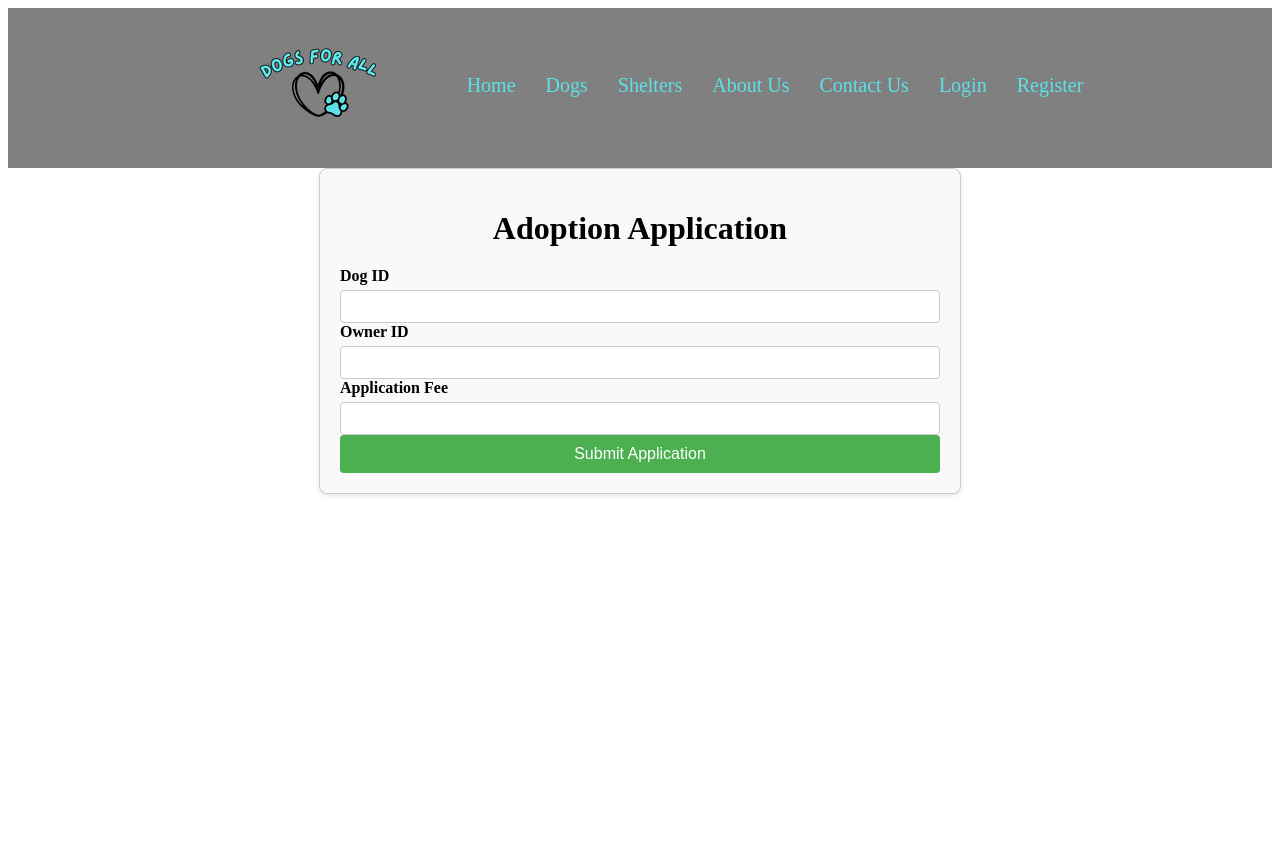
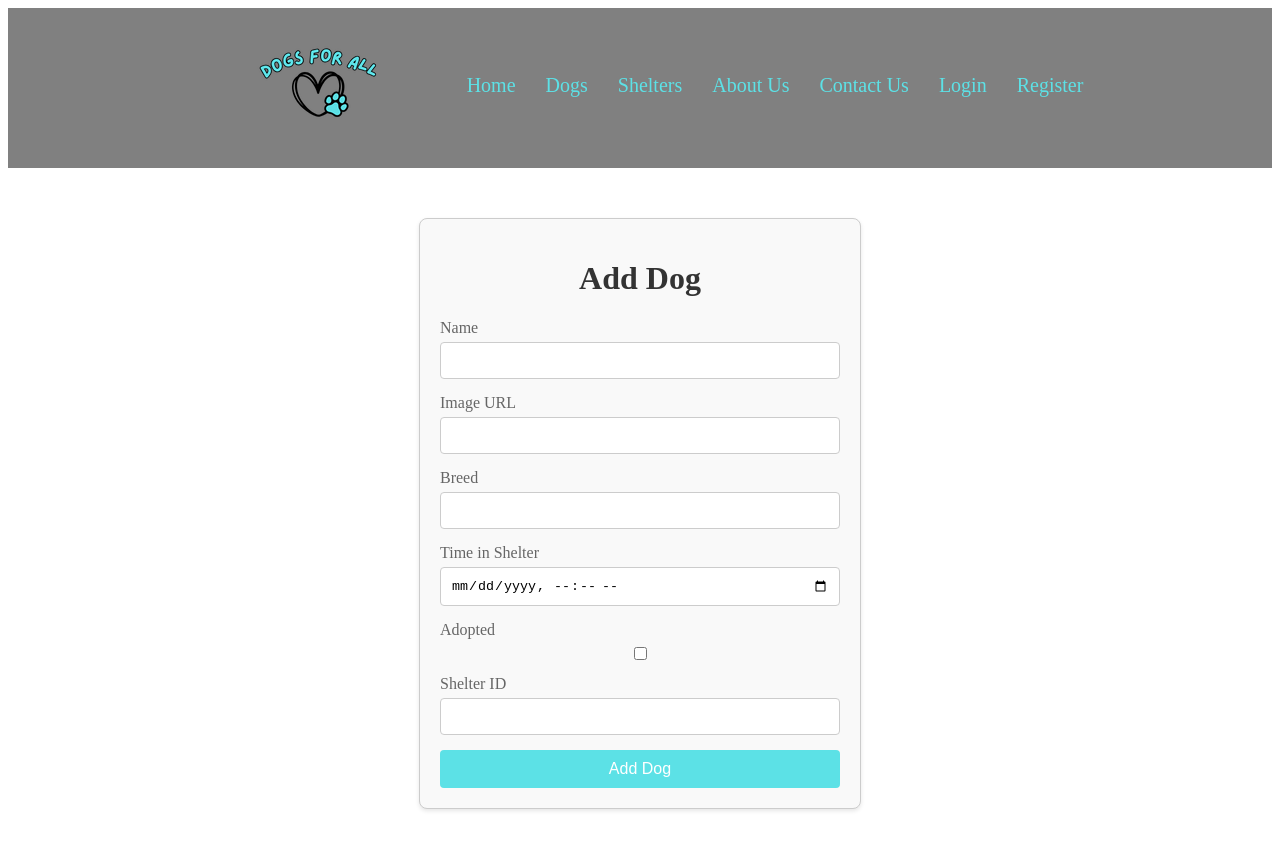
Before and after one commit to ineedsleep2000/Dogs-for-All, a React (Create React App) app in the folder client/: page /add-dog in a window 1280 px wide. Shown: the top 850 px of the page. Before the commit the page ends 800 px from the top, so only its background shows below. Built offline with nearby package versions, Linux system fonts and the light colour scheme; no server answers.

Commit message:
everything works

```diff
--- a/client/src/AddShelter.css
+++ b/client/src/AddShelter.css
@@ -3,7 +3,7 @@
     max-width: 400px;
     margin: 50px auto;
     padding: 20px;
-    border: 1px solid #ccc;
+    border: 1px solid grey;
     border-radius: 8px;
     background-color: #f9f9f9;
     box-shadow: 0 2px 4px rgba(0, 0, 0, 0.1);
@@ -33,7 +33,7 @@
 
   .add-shelter-container button {
     padding: 10px;
-    background-color: #5ce1e6;
+    background-color: darkcyan;
     border: none;
     border-radius: 4px;
     color: white;
@@ -42,10 +42,10 @@
   }
 
   .add-shelter-container button:hover {
-    background-color: #45b8bd;
+    background-color: #5ce1e6;
   }
 
   .add-shelter-container p {
-    color: red;
+    color: #ff6666;
     text-align: center;
   }
--- a/client/src/DogCard.css
+++ b/client/src/DogCard.css
@@ -23,7 +23,7 @@
   display: block;
   width: 100%;
   padding: 8px 16px;
-  background-color: #5ce1e6;
+  background-color: darkcyan;
   border: none;
   border-radius: 4px;
   color: white;
@@ -33,11 +33,11 @@
 }
 
 .dog-card button:hover {
-  background-color: #45b8bd;
+  background-color: #5ce1e6;
 }
 
 .dog-card .delete-button {
-  background-color: #e74c3c;
+  background-color: #ff6666;
   margin-top: 8px;
 }
 
@@ -46,10 +46,10 @@
 }
 
 .dog-card .edit-button {
-  background-color: lightgreen;
+  background-color: darkcyan;
   margin-top: 8px;
 }
 
 .dog-card .edit-button:hover {
-  background-color: lightgreen;
+  background-color: #5ce1e6;
 }
--- a/client/src/EditDog.css
+++ b/client/src/EditDog.css
@@ -34,7 +34,7 @@
   }
 
   .edit-dog-container button {
-    background-color: #5ce1e6;
+    background-color: #4CAF50;
     color: white;
     cursor: pointer;
     transition: background-color 0.3s ease;
@@ -42,7 +42,7 @@
   }
 
   .edit-dog-container button:hover {
-    background-color: #45b8bd;
+    background-color: #45a049;
   }
 
   .edit-dog-container .error-message {
--- a/client/src/EditShelter.css
+++ b/client/src/EditShelter.css
@@ -34,7 +34,7 @@
 }
 
 .edit-shelter-container button {
-  background-color: #5ce1e6;
+  background-color: #4CAF50;
   color: white;
   cursor: pointer;
   transition: background-color 0.3s ease;
@@ -42,7 +42,7 @@
 }
 
 .edit-shelter-container button:hover {
-  background-color: #45b8bd;
+  background-color: #5ce1e6;
 }
 
 .edit-shelter-container .error-message {
--- a/client/src/Navbar.css
+++ b/client/src/Navbar.css
@@ -45,5 +45,5 @@ nav a.active {
 }
 
 .logout-button:hover {
-  background-color: #cc5252;
+  background-color: #ff6666;
 }
--- a/client/src/ShelterCard.css
+++ b/client/src/ShelterCard.css
@@ -11,11 +11,11 @@
 
 .shelter-card h3 {
   margin: 0;
-  color: #333;
+  color: black;
 }
 
 .shelter-card p {
-  color: #666;
+  color: black;
   margin: 8px 0;
 }
 
@@ -23,25 +23,24 @@
   display: block;
   width: 100%;
   padding: 8px 16px;
-  background-color: #5ce1e6;
   border: none;
   border-radius: 4px;
-  color: white;
+  color: grey;
   cursor: pointer;
   font-size: 16px;
   margin-top: 8px;
 }
 
 .shelter-card button:hover {
-  background-color: #45b8bd;
+  background-color: lightblue;
 }
 
 .shelter-card .edit-button {
-  background-color: lightgreen;
+  background-color: cyan;
   margin-top: 0;
 }
 
 .shelter-card .delete-button {
-  background-color: #ff3333;
+  background-color: #ff6666;
   margin-top: 8px;
 }
--- a/client/src/components/AddDog.js
+++ b/client/src/components/AddDog.js
@@ -1,78 +1,103 @@
-// src/components/AdoptApp.js
-import React, { useState, useEffect } from 'react';
-import { useHistory, useLocation } from 'react-router-dom';
-import '../AdoptApp.css'; // Import the CSS file
+// src/components/AddDog.js
+import React, { useState } from 'react';
+import { format } from 'date-fns';
+import '../AddDog.css';
 
-const AdoptApp = ({ user }) => {
-  const location = useLocation();
-  const { dogId } = location.state || {};
-  const [applicationFee, setApplicationFee] = useState('');
+const AddDog = () => {
+  const [name, setName] = useState('');
+  const [image, setImage] = useState('');
+  const [breed, setBreed] = useState('');
+  const [timeInShelter, setTimeInShelter] = useState('');
+  const [adopted, setAdopted] = useState(false);
+  const [shelterId, setShelterId] = useState('');
   const [error, setError] = useState('');
-  const history = useHistory();
-
-  useEffect(() => {
-    if (dogId && user && user.id) {
-      setApplicationFee((Math.random() * 100).toFixed(2)); // Generate a random fee between 0 and 100
-    }
-  }, [dogId, user]);
+  const [success, setSuccess] = useState('');
 
   const handleSubmit = async (e) => {
     e.preventDefault();
     setError('');
-
-    if (!user || !user.id) {
-      setError('User not logged in');
-      return;
-    }
+    setSuccess('');
 
     try {
-      const response = await fetch('/adoption_applications', {
+      const formattedTimeInShelter = format(new Date(timeInShelter), 'MMM dd yyyy hh:mma');
+
+      const response = await fetch('/dogs', {
         method: 'POST',
         headers: {
           'Content-Type': 'application/json',
         },
-        body: JSON.stringify({ dog_id: dogId, owner_id: user.id, adoption_fee: applicationFee }),
+        body: JSON.stringify({
+          name,
+          image,
+          breed,
+          time_in_shelter: formattedTimeInShelter,
+          adopted,
+          shelter_id: shelterId
+        }),
       });
 
       if (response.ok) {
-        history.push('/confirmation'); // Redirect to a confirmation page or wherever appropriate
+        setSuccess('Dog added successfully!');
       } else {
-        const errorResponse = await response.json();
-        setError(errorResponse.errors || 'Failed to submit application. Please try again.');
+        setError('Failed to add dog. Please try again.');
       }
     } catch (error) {
-      console.error('Error during application submission:', error);
+      console.error('Error during dog addition:', error);
       setError('An error occurred. Please try again later.');
     }
   };
 
   return (
-    <div className="adopt-app-container">
-      <h1>Adoption Application</h1>
+    <div className="add-dog-container">
+      <h1>Add Dog</h1>
       <form onSubmit={handleSubmit}>
-        <label>Dog ID</label>
+        <label>Name</label>
         <input
           type="text"
-          value={dogId || ''}
-          readOnly
+          value={name}
+          onChange={(e) => setName(e.target.value)}
+          required
         />
-        <label>Owner ID</label>
+        <label>Image URL</label>
         <input
           type="text"
-          value={user ? user.id : ''}
-          readOnly
+          value={image}
+          onChange={(e) => setImage(e.target.value)}
+          required
         />
-        <label>Application Fee</label>
+        <label>Breed</label>
         <input
-          type="number"
-          value={applicationFee}
-          readOnly
+          type="text"
+          value={breed}
+          onChange={(e) => setBreed(e.target.value)}
+          required
         />
-        <button type="submit">Submit Application</button>
+        <label>Time in Shelter</label>
+        <input
+          type="datetime-local"
+          value={timeInShelter}
+          onChange={(e) => setTimeInShelter(e.target.value)}
+          required
+        />
+        <label>Adopted</label>
+        <input
+          type="checkbox"
+          checked={adopted}
+          onChange={(e) => setAdopted(e.target.checked)}
+        />
+        <label>Shelter ID</label>
+        <input
+          type="text"
+          value={shelterId}
+          onChange={(e) => setShelterId(e.target.value)}
+          required
+        />
+        <button type="submit">Add Dog</button>
       </form>
-      {error && <p>{error}</p>}
+      {error && <p className="error-message">{error}</p>}
+      {success && <p className="success-message">{success}</p>}
     </div>
   );
 };
 
-export default AdoptApp;
+export default AddDog;
--- a/client/src/components/EditShelter.js
+++ b/client/src/components/EditShelter.js
@@ -2,7 +2,7 @@
 import React, { useEffect, useState } from 'react';
 import ShelterForm from './ShelterForm';
 import { useParams, useHistory } from 'react-router-dom';
-import '../EditShelter.css'
+import '../EditShelter.css'; // Import the CSS file
 
 function EditShelter() {
   const { id } = useParams();
@@ -26,7 +26,7 @@ function EditShelter() {
     setSuccess('');
 
     try {
-      const response = fetch(`/shelters/${id}`, {
+      const response = await fetch(`/shelters/${id}`, {
         method: 'PATCH',
         headers: {
           'Content-Type': 'application/json',
--- a/client/src/components/ShelterForm.js
+++ b/client/src/components/ShelterForm.js
@@ -1,19 +1,13 @@
 // src/components/ShelterForm.js
-import React, { useState, useEffect } from 'react';
+import React, { useState } from 'react';
 
 function ShelterForm({ shelter, onSubmit }) {
   const [formData, setFormData] = useState({
-    name: '',
-    address: '',
-    contact_number: '',
-    is_open: false
+    name: shelter.name || '',
+    address: shelter.address || '',
+    contact_number: shelter.contact_number || '',
+    is_open: shelter.is_open || false,
   });
-
-  useEffect(() => {
-    if (shelter) {
-      setFormData(shelter);
-    }
-  }, [shelter]);
 
   const handleChange = (e) => {
     const { name, value, type, checked } = e.target;
@@ -30,23 +24,38 @@ function ShelterForm({ shelter, onSubmit }) {
 
   return (
     <form onSubmit={handleSubmit}>
-      <div>
-        <label>Name:</label>
-        <input type="text" name="name" value={formData.name} onChange={handleChange} required />
-      </div>
-      <div>
-        <label>Address:</label>
-        <input type="text" name="address" value={formData.address} onChange={handleChange} required />
-      </div>
-      <div>
-        <label>Contact Number:</label>
-        <input type="text" name="contact_number" value={formData.contact_number} onChange={handleChange} required />
-      </div>
-      <div>
-        <label>Is Open:</label>
-        <input type="checkbox" name="is_open" checked={formData.is_open} onChange={handleChange} />
-      </div>
-      <button type="submit">Submit</button>
+      <label>Name</label>
+      <input
+        type="text"
+        name="name"
+        value={formData.name}
+        onChange={handleChange}
+        required
+      />
+      <label>Address</label>
+      <input
+        type="text"
+        name="address"
+        value={formData.address}
+        onChange={handleChange}
+        required
+      />
+      <label>Contact Number</label>
+      <input
+        type="text"
+        name="contact_number"
+        value={formData.contact_number}
+        onChange={handleChange}
+        required
+      />
+      <label>Is Open</label>
+      <input
+        type="checkbox"
+        name="is_open"
+        checked={formData.is_open}
+        onChange={handleChange}
+      />
+      <button type="submit">Update Shelter</button>
     </form>
   );
 }
```
